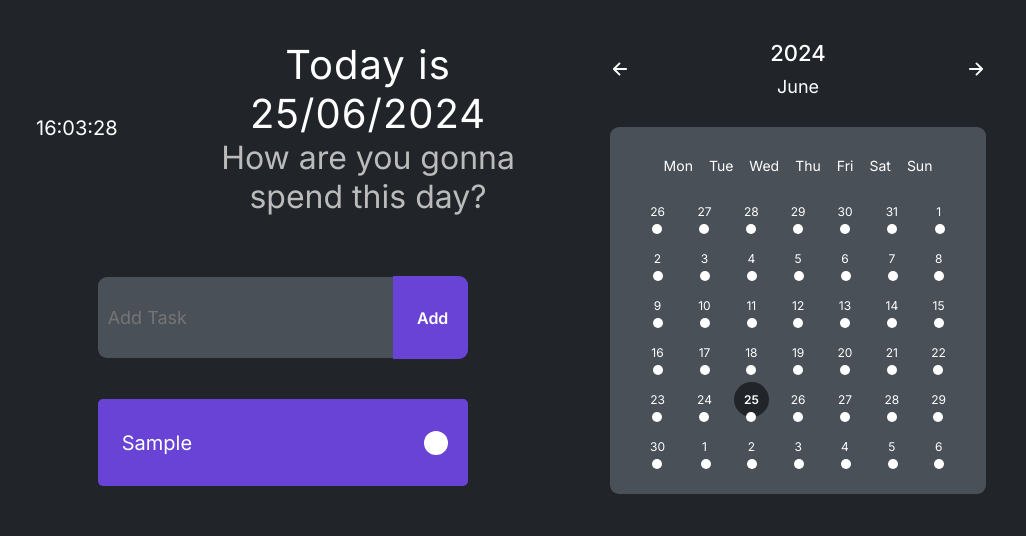
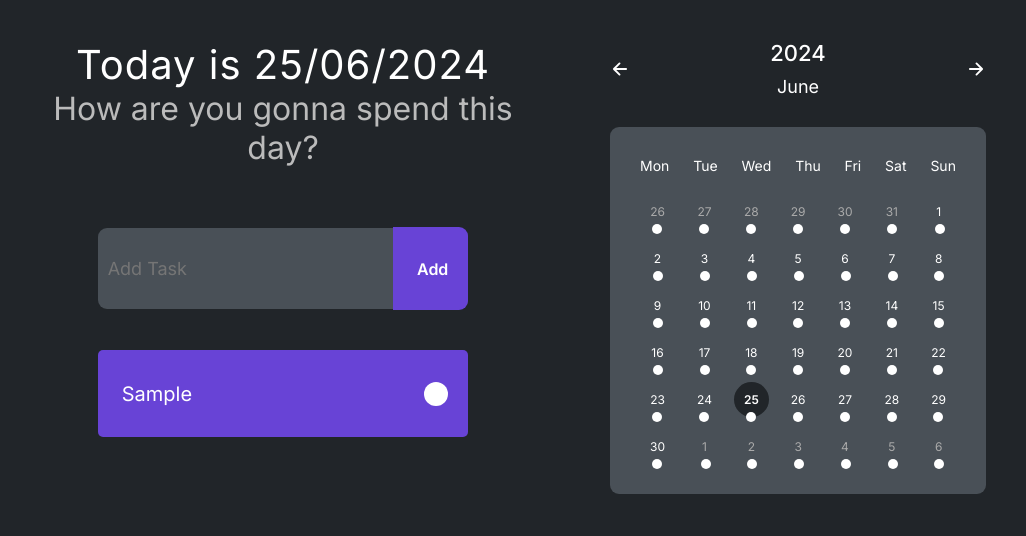
Before and after one commit to Khuba001/ADHD-TodoList, a plain HTML site: page index.html in a window 1280 px wide. Both pictures are taken after typing "Sample" into the empty fields and a click on the button "Add". Shown: the top 536 px of the page, 254-1280 px from the left. Drawn offline with nearby package versions, Linux system fonts and the light colour scheme.

Commit message:
change days

```diff
--- a/css/style.css
+++ b/css/style.css
@@ -48,13 +48,9 @@ body {
   margin-bottom: 6rem;
   display: flex;
   align-items: center;
-  /* justify-content: center; */
+  justify-content: center;
 }
-.time-now {
-  font-size: 2rem;
-  margin-right: 12rem;
-  width: 5rem;
-}
+
 .welcome-text {
   font-size: 4rem;
   letter-spacing: 1px;
@@ -185,18 +181,14 @@ body {
 }
 .calendar-weekdays {
   display: flex;
-  gap: 1.6rem;
   font-size: 1.4rem;
   align-items: center;
-  justify-content: center;
-  text-align: center;
+  justify-content: space-between;
   margin-bottom: 2rem;
 }
 .dates {
   display: grid;
   grid-template-columns: repeat(7, 1fr);
-  align-items: center;
-
   justify-items: center;
   font-size: 1.2rem;
   gap: 1.2rem;
@@ -224,3 +216,10 @@ body {
   border-radius: 50%;
   font-weight: 600;
 }
+.inactive {
+  color: #aaa;
+}
+
+.date.all-tasks-finished::after {
+  background-color: #28a745;
+}
--- a/index.html
+++ b/index.html
@@ -16,7 +16,6 @@
       </div>
       <div class="main-app">
         <div class="welcome-app">
-          <span class="time-now"></span>
           <div>
             <p class="welcome-text">
               Today is <span class="welcome-span"></span>
--- a/script.js
+++ b/script.js
@@ -19,8 +19,10 @@ const prevBtn = document.querySelector(".icon-left");
 const nextBtn = document.querySelector(".icon-right");
 
 let now = new Date();
+const taskByDay = JSON.parse(localStorage.getItem("taskByDay")) || {};
+let selectedDate = now.toISOString().split("T")[0];
 
-const addTask = function (date) {
+const addTask = function () {
   const task = {
     name: inputTask.value,
     isFinished: false,
@@ -28,28 +30,46 @@ const addTask = function (date) {
 
   if (!task.name) alert("Okno nie może być puste!");
   else {
-    let markup = `
-    <div class='task-container'>
-    <li class="tasks-list-item" draggable='true'>${task.name}<span class='task-after'></span></li>
-    </div>
-      `;
-
-    localStorage.setItem("tasks", JSON.stringify(task.name));
-    taskList.insertAdjacentHTML("beforeend", markup);
+    if (!taskByDay[selectedDate]) {
+      taskByDay[selectedDate] = [];
+    }
+    taskByDay[selectedDate].push(task);
+    localStorage.setItem("tasksByDay", JSON.stringify(taskByDay));
+    renderTasks(selectedDate);
+    inputTask.value = "";
   }
 };
 
 btnAdd.addEventListener("click", (e) => {
   e.preventDefault();
   addTask();
-  inputTask.value = "";
 });
+
+const renderTasks = function (date) {
+  taskList.innerHTML = "";
+  if (taskByDay[date]) {
+    taskByDay[date].forEach((task) => {
+      let markup = `
+      <div class='task-container'>
+      <li class="tasks-list-item" draggable='true'>${task.name}<span class='task-after'></span></li>
+      </div>
+        `;
+      taskList.insertAdjacentHTML("beforeend", markup);
+    });
+  }
+};
 
 taskList.addEventListener("click", (e) => {
   if (e.target.classList.contains("task-after")) {
     const el = e.target.closest(".tasks-list-item");
     el.classList.toggle("tasks-list-item-finished");
     e.target.classList.toggle("task-after-finished");
+
+    const taskName = el.textContent.trim();
+    taskByDay[selectedDate].forEach((task) => {
+      if (task.name === taskName) task.isFinished = !task.isFinished;
+    });
+    localStorage.setItem("tasksByDay", JSON.stringify(taskByDay));
   }
 });
 
@@ -57,12 +77,8 @@ const currentDateDisplay = function (date) {
   const day = String(date.getDate()).padStart(2, "0");
   const month = String(date.getMonth() + 1).padStart(2, "0");
   const year = date.getFullYear();
-  const hour = String(date.getHours()).padStart(2, "0");
-  const minute = String(date.getMinutes()).padStart(2, "0");
-  const seconds = String(date.getSeconds()).padStart(2, "0");
 
   dateCurrent.textContent = `${day}/${month}/${year}`;
-  timeCurrent.textContent = `${hour}:${minute}:${seconds}`;
 };
 
 let beignDragged;
@@ -80,6 +96,10 @@ leftSide.addEventListener("dragover", (e) => {
 leftSide.addEventListener("drop", (e) => {
   e.preventDefault();
   if (beignDragged) {
+    const taskName = beignDragged.textContent.trim();
+    taskByDay[selectedDate] = taskByDay[selectedDate].filter(
+      (task) => task !== taskName
+    );
     beignDragged.remove();
   }
 });
@@ -89,6 +109,10 @@ rightSide.addEventListener("dragover", (e) => e.preventDefault());
 rightSide.addEventListener("drop", function (e) {
   e.preventDefault();
   if (beignDragged) {
+    const taskName = beignDragged.textContent.trim();
+    taskByDay[selectedDate] = taskByDay[selectedDate].filter(
+      (task) => task !== taskName
+    );
     beignDragged.remove();
   }
 });
@@ -136,9 +160,13 @@ const updateCalendar = function (date) {
       year === day.getFullYear() &&
       month == day.getMonth()
     ) {
-      datesElement.innerHTML += `<div class='date active'>${i}</div>`;
+      datesElement.innerHTML += `<div class='date active' date-data='${year}-${String(
+        month + 1
+      ).padStart(2, "0")}-${String(i).padStart(2, "0")}'>${i}</div>`;
     } else {
-      datesElement.innerHTML += `<div class='date'>${i}</div>`;
+      datesElement.innerHTML += `<div class='date' date-data='${year}-${String(
+        month + 1
+      ).padStart(2, "0")}-${String(i).padStart(2, "0")}'>${i}</div>`;
     }
   }
 
@@ -164,6 +192,13 @@ updateCalendar(now);
 
 datesElement.addEventListener("click", (e) => {
   if (e.target.classList.contains("date")) {
-    const selectedDate = e.target.dataset.date;
+    selectedDate = e.target.getAttribute("date-data");
+    console.log(selectedDate);
+    renderTasks(selectedDate);
+
+    document
+      .querySelectorAll(".date")
+      .forEach((date) => date.classList.remove("active"));
   }
+  e.target.classList.add("active");
 });
```
